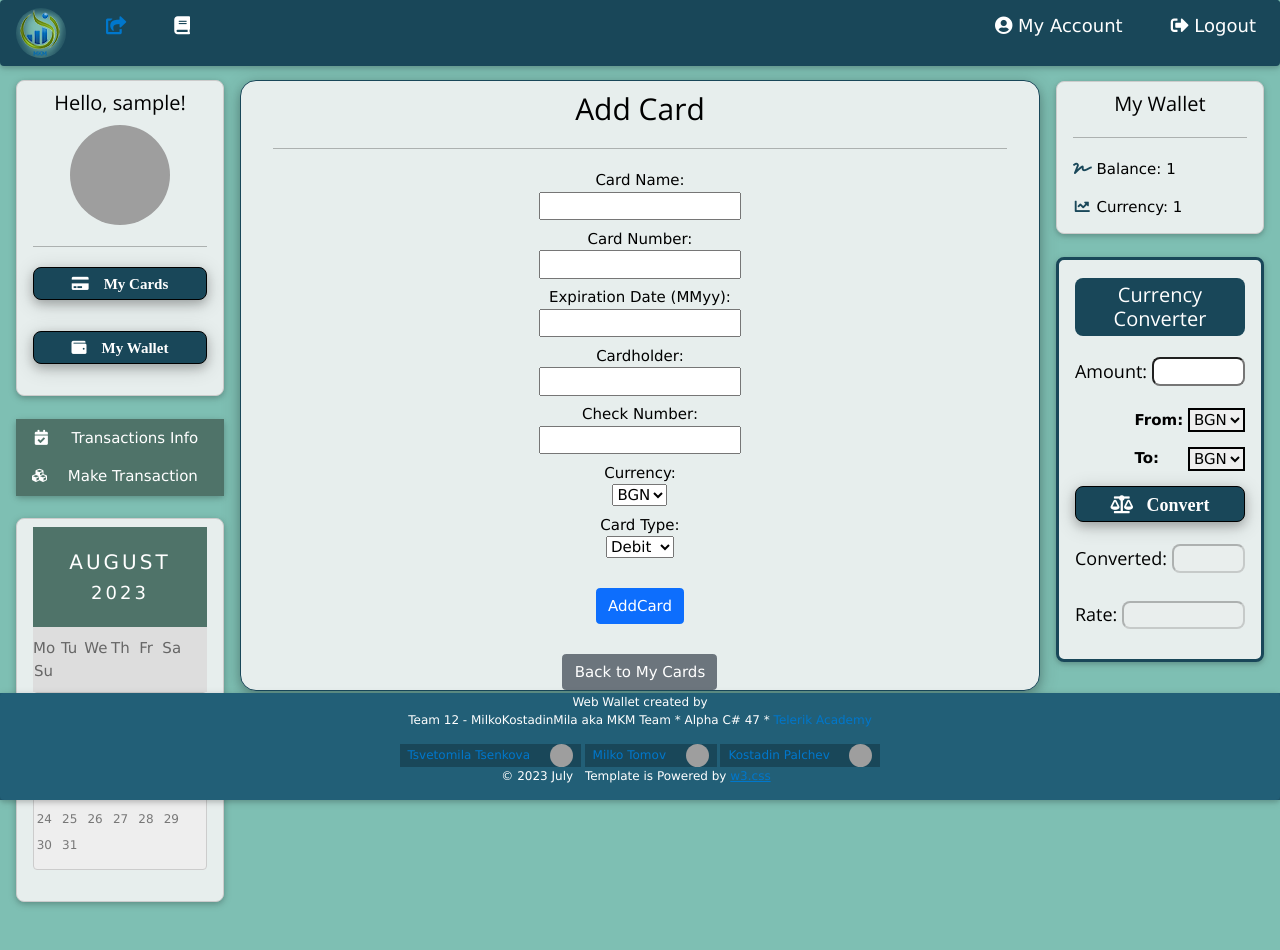
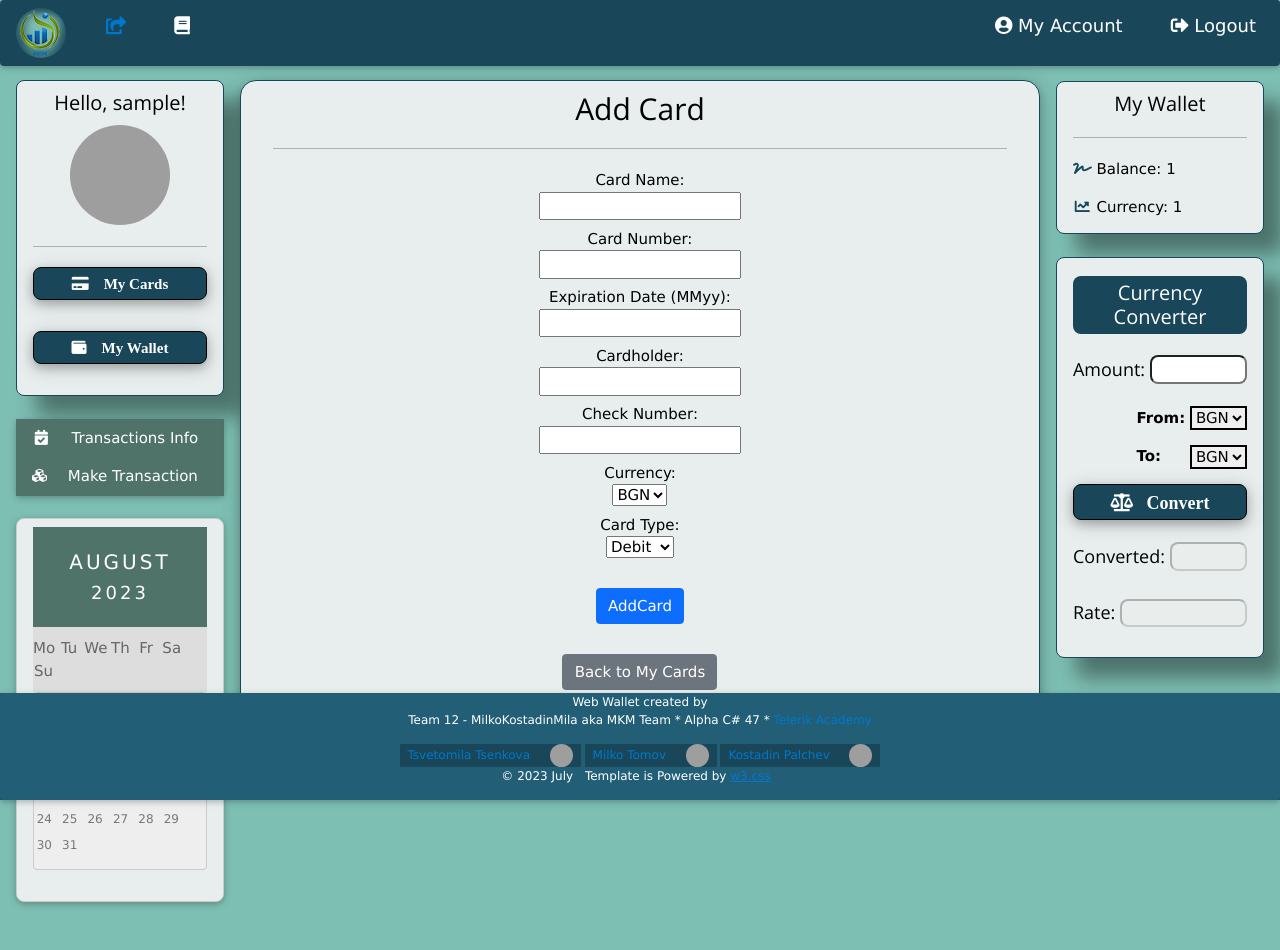
Before and after one commit to vilimov/VirtualWallet_TelerikProject, an ASP.NET Core app: page /Cards/AddCard in a window 1280 px wide. Shown: the top 950 px of the page. Run offline with ASP.NET Core 8, Linux system fonts and the light colour scheme; the visitor is signed in with stand-in values (Sample User, id 1); style sheets or scripts are compiled from the project's sources; some libraries are stand-ins or nearby versions; grey boxes are pictures that could not be loaded.

Commit message:
Layout borders added

```diff
--- a/Virtual Wallet/Virtual Wallet/Views/Cards/AddCard.cshtml
+++ b/Virtual Wallet/Virtual Wallet/Views/Cards/AddCard.cshtml
@@ -50,6 +50,6 @@
 		<button type="submit" class="btn btn-primary mb-2">AddCard</button>
 	</div>
 </form>
-<div class="form-group d-flex flex-column align-items-center mt-4">
+<div class="form-group d-flex flex-column align-items-center mt-4" style="padding-bottom:20px">
 	<a href="@Url.Action("Index", "Cards")" class="btn btn-secondary">Back to My Cards</a>
 </div>
--- a/Virtual Wallet/Virtual Wallet/Views/Shared/_Layout.cshtml
+++ b/Virtual Wallet/Virtual Wallet/Views/Shared/_Layout.cshtml
@@ -110,7 +110,7 @@
 		<div class="w3-row">
 			<!-- Left Column -->
 			<div class="w3-col m2" @(string.IsNullOrEmpty(Context.Request.HttpContext.Session.GetString("LoggedUser")) ? "style=display:none;" : "")>
-				<div class="w3-card w3-round-large w3-white w3-border">
+				<div class="w3-card w3-round-large w3-white" style="border:1px solid #194759; box-shadow: 20px 20px 20px rgba(0, 0, 0, 0.4);">
 					<div class="w3-container" @(string.IsNullOrEmpty(Context.Request.HttpContext.Session.GetString("LoggedUser")) ? "style=display:none;" : "")>
 						<h4 class="w3-center">Hello, @username!</h4>
 						<p class="w3-center"><img src="@Url.Content("~/" + userImage)" class="rounded-circle" alt="Avatar" style="width: 100px; height: 100px; object-fit: cover;"></p>
@@ -226,7 +226,7 @@
 			</div>
 
 			<div class="sticky w3-col m2" @(string.IsNullOrEmpty(Context.Request.HttpContext.Session.GetString("LoggedUser")) ? "style=display:none;" : "")>
-				<div class="w3-card w3-round-large w3-white w3-border">
+				<div class="w3-card w3-round-large w3-white" style="border:1px solid #194759; box-shadow: 20px 20px 20px rgba(0, 0, 0, 0.4);">
 					<div class="w3-container">
 						<h4 class="w3-center">My Wallet</h4>
 						<hr>
@@ -236,7 +236,7 @@
 					</div>
 				</div>
 				<br>
-				<div class="w3-card w3-round-large w3-white solid #194759 w3-padding" style="border:3px solid #194759">
+				<div class="w3-card w3-round-large w3-white solid #194759 w3-padding" style="border:1px solid #194759; box-shadow: 20px 20px 20px rgba(0, 0, 0, 0.4);">
 					<div><partial name="_Converter" /></div>
 				</div>
 				<br>
```
